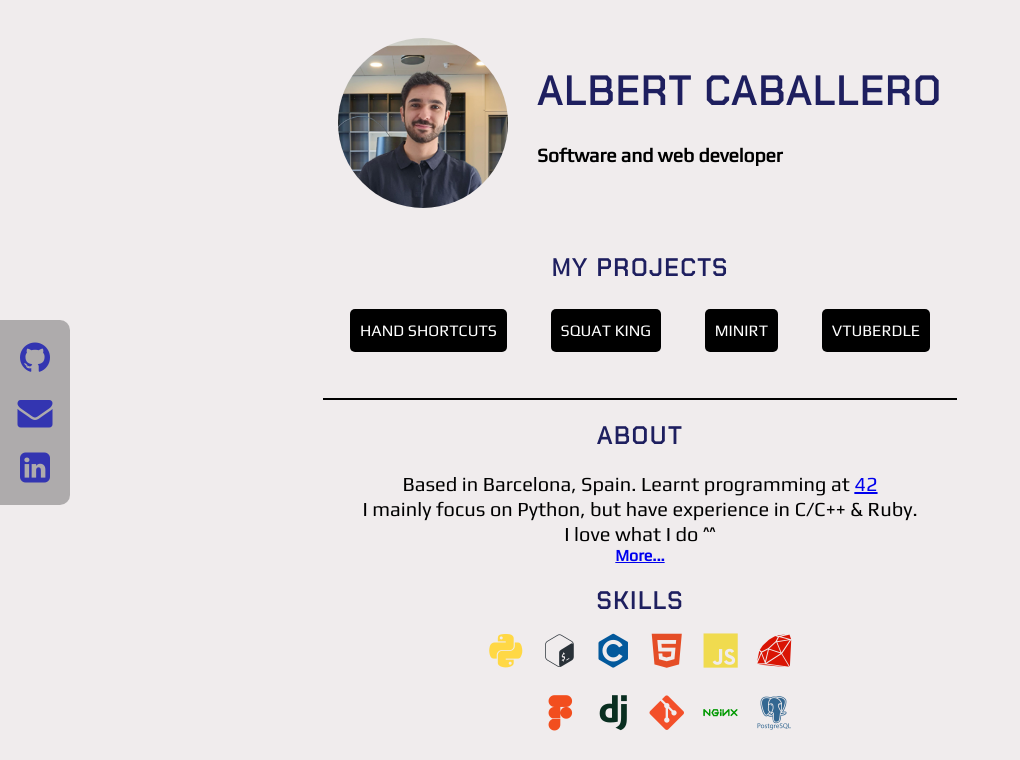
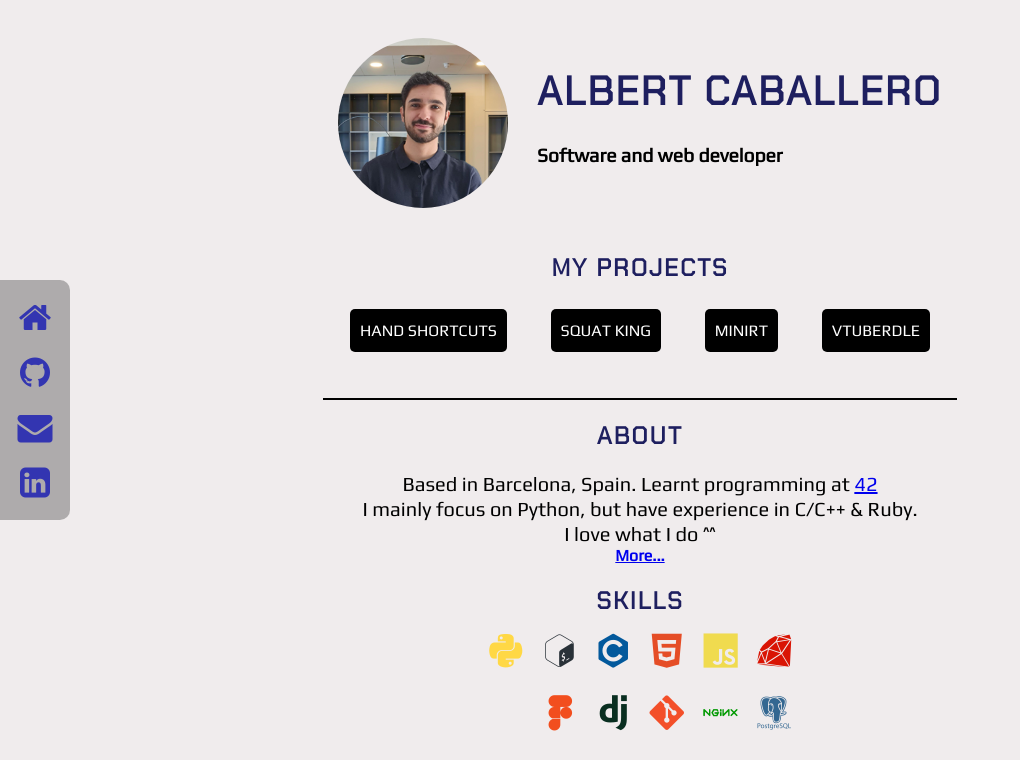
Before and after one commit to albertcaballero/albertcab.com, a Django app: page / in a window 1280 px wide. Shown: the top 760 px of the page, without its empty margins (0-1020 px from the left). Run offline with Django 4.2, Linux system fonts and the light colour scheme.

Commit message:
navbar added to all pages

```diff
--- a/website/static/albert_main.css
+++ b/website/static/albert_main.css
@@ -33,29 +33,3 @@ h1, h2{
 		width: 100px;
 		height: 55px;
 	}
-
-.contact_links{
-	position: fixed;
-	background-color: #00000046;
-	padding: 10px;
-	top: 40%;
-	display: grid;
-	border-radius: 0px 10px 10px 0px;
-	left: 0px;
-}
-
-.fa {
-	padding: 5px;
-	font-size: 35px;
-	width: 40px;
-	text-align: center;
-	line-height: 45px;
-	text-decoration: none;
-	vertical-align: middle;
-	transition: all 0.1s;
-	color: rgb(51, 53, 177);
-}
-	.fa:hover {
-	opacity: 0.7;
-	font-size: 40px;
-	}
--- a/website/templates/404.html
+++ b/website/templates/404.html
@@ -14,6 +14,7 @@
 	<link rel="stylesheet" href="https://fonts.googleapis.com/css?family=Play">
 </head>
 <body>
+	{% include '_navbar.html' %}
 	<h1 style="margin-top: 10%;">PAGE NOT FOUND</h1>
 	<p>The requested page was not found, make sure you typed the correct link.</p>
 	<a class="btn" href="/">Home</a>
--- /dev/null
+++ b/website/templates/_navbar.html
@@ -0,0 +1,36 @@
+<link rel="stylesheet" href="https://cdnjs.cloudflare.com/ajax/libs/font-awesome/4.7.0/css/font-awesome.min.css">
+<div class="contact_links">
+	<a href="/" class="fa fa-home"></a>
+	<a href="https://www.github.com/albertcaballero" class="fa fa-github" target="_blank"></a>
+	<a href="mailto:albertcaballerocoll@gmail.com" class="fa fa-envelope" target="_blank"></a>
+	<a href="https://www.linkedin.com/in/albert-caballero-coll/" class="fa fa-linkedin-square" target="_blank"></a>
+</div>
+
+<style>
+.contact_links{
+	position: fixed;
+	background-color: #00000046;
+	padding: 10px;
+	top: 50%;
+	transform: translateY(-50%);
+	display: grid;
+	border-radius: 0px 10px 10px 0px;
+	left: 0px;
+}
+
+.fa {
+	padding: 5px;
+	font-size: 35px;
+	width: 40px;
+	text-align: center;
+	line-height: 45px;
+	text-decoration: none;
+	vertical-align: middle;
+	transition: all 0.1s;
+	color: rgb(51, 53, 177);
+}
+	.fa:hover {
+	opacity: 0.7;
+	font-size: 40px;
+	}
+</style>
--- a/website/templates/about.html
+++ b/website/templates/about.html
@@ -15,6 +15,7 @@
 </head>
 <body>
 	{% include '_header_albert.html' %}
+	{% include '_navbar.html' %}
 	<div style="display: flex; align-items: center; justify-content: center;">
 		<div style="text-align: left; width: 60%;">
 			<h1>Programming career</h1>
--- a/website/templates/curriculum.html
+++ b/website/templates/curriculum.html
@@ -17,14 +17,10 @@
 </head>
 <body>
 	{% include '_header_albert.html' %}
+	{% include '_navbar.html' %}
 	<div id="changelog" style="display: flex; align-items: center; justify-content: center;">
 		<div style="text-align: left; width: 50%;">
 			<h1 style="text-decoration: underline;">Experiences</h1>
-			<div class="contact_links">
-				<a href="https://www.github.com/albertcaballero" class="fa fa-github" target="_blank"></a>
-				<a href="mailto:albertcaballerocoll@gmail.com" class="fa fa-envelope" target="_blank"></a>
-				<a href="https://www.linkedin.com/in/albert-caballero-coll/" class="fa fa-linkedin-square" target="_blank"></a>
-			</div>
 			<div class="experience">
 				<h2>Junior developer - Onizea (TecnoTramit)</h2>
 				<h3>2024 - Present</h3>
--- a/website/templates/flowers.html
+++ b/website/templates/flowers.html
@@ -15,6 +15,7 @@
 </head>
 <body>
 	{% include '_header_albert.html' %}
+	{% include '_navbar.html' %}
 	<img src="https://upload.wikimedia.org/wikipedia/commons/thumb/4/43/Minimalist_info_Icon.png/800px-Minimalist_info_Icon.png"
 				class="modal-btn" onclick="openModal()"/>
 	<div style="display: block; margin-top: 3%; text-align: center;">
--- a/website/templates/hand_cut.html
+++ b/website/templates/hand_cut.html
@@ -16,6 +16,7 @@
 </head>
 <body>
 	{% include '_header_albert.html' %}
+	{% include '_navbar.html' %}
 	<div style="display: block; text-align: center;">
 		<h1 style="font-size: 40px;">Hand-Cut</h1>
 		<p>
--- a/website/templates/home.html
+++ b/website/templates/home.html
@@ -16,17 +16,13 @@
 	<link rel="stylesheet" href="/static/albert_main.css">
 </head>
 <body>
+	{% include '_navbar.html' %}
 	<div class="title">
 		<img src="/static/pfp.png" class="pfp">
 		<div class="name">
 			<h1 style="font-size: 40px;">Albert Caballero</h1>
 			<h3 style="font-size: larger;">Software and web developer</h3>
 		</div>
-	</div>
-	<div class="contact_links">
-		<a href="https://www.github.com/albertcaballero" class="fa fa-github" target="_blank"></a>
-		<a href="mailto:albertcaballerocoll@gmail.com" class="fa fa-envelope" target="_blank"></a>
-		<a href="https://www.linkedin.com/in/albert-caballero-coll/" class="fa fa-linkedin-square" target="_blank"></a>
 	</div>
 	<div style="margin-top: 40px; margin-bottom: 40px;">
 		<h2>My projects</h2>
--- a/website/templates/minirt.html
+++ b/website/templates/minirt.html
@@ -16,6 +16,7 @@
 </head>
 <body>
 	{% include '_header_albert.html' %}
+	{% include '_navbar.html' %}
 	<div style="display: block; text-align: center;">
 		<h1 style="font-size: 40px;">MiniRT</h1>
 		<p>
--- a/website/templates/squat_king.html
+++ b/website/templates/squat_king.html
@@ -14,6 +14,7 @@
 </head>
 <body>
 	{% include '_header_albert.html' %}
+	{% include '_navbar.html' %}
 	<div style="display: block; text-align: center;">
 		<img src="/static/squatking_logo.png" alt="[Squat King logo]" width="400">
 			<p>
```
